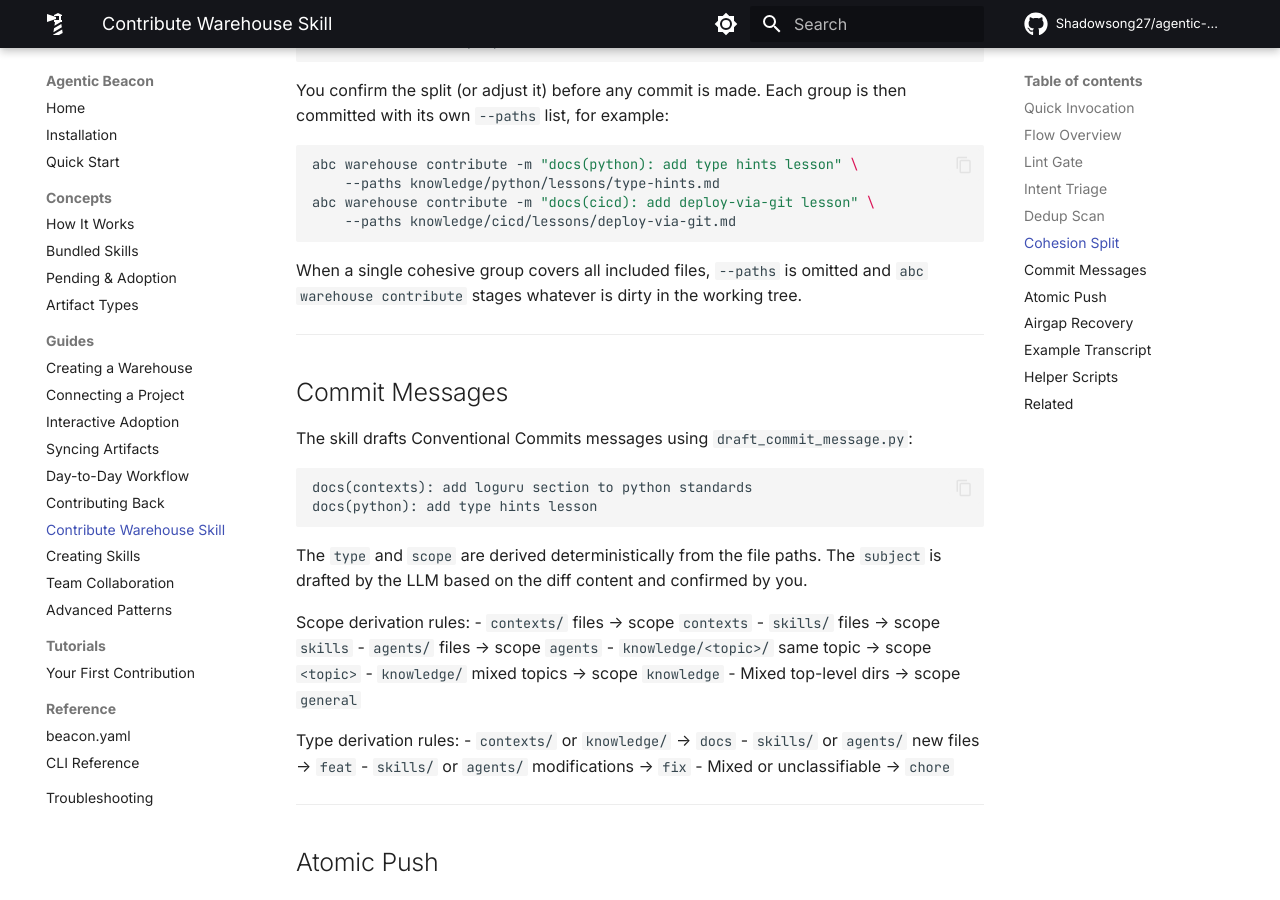
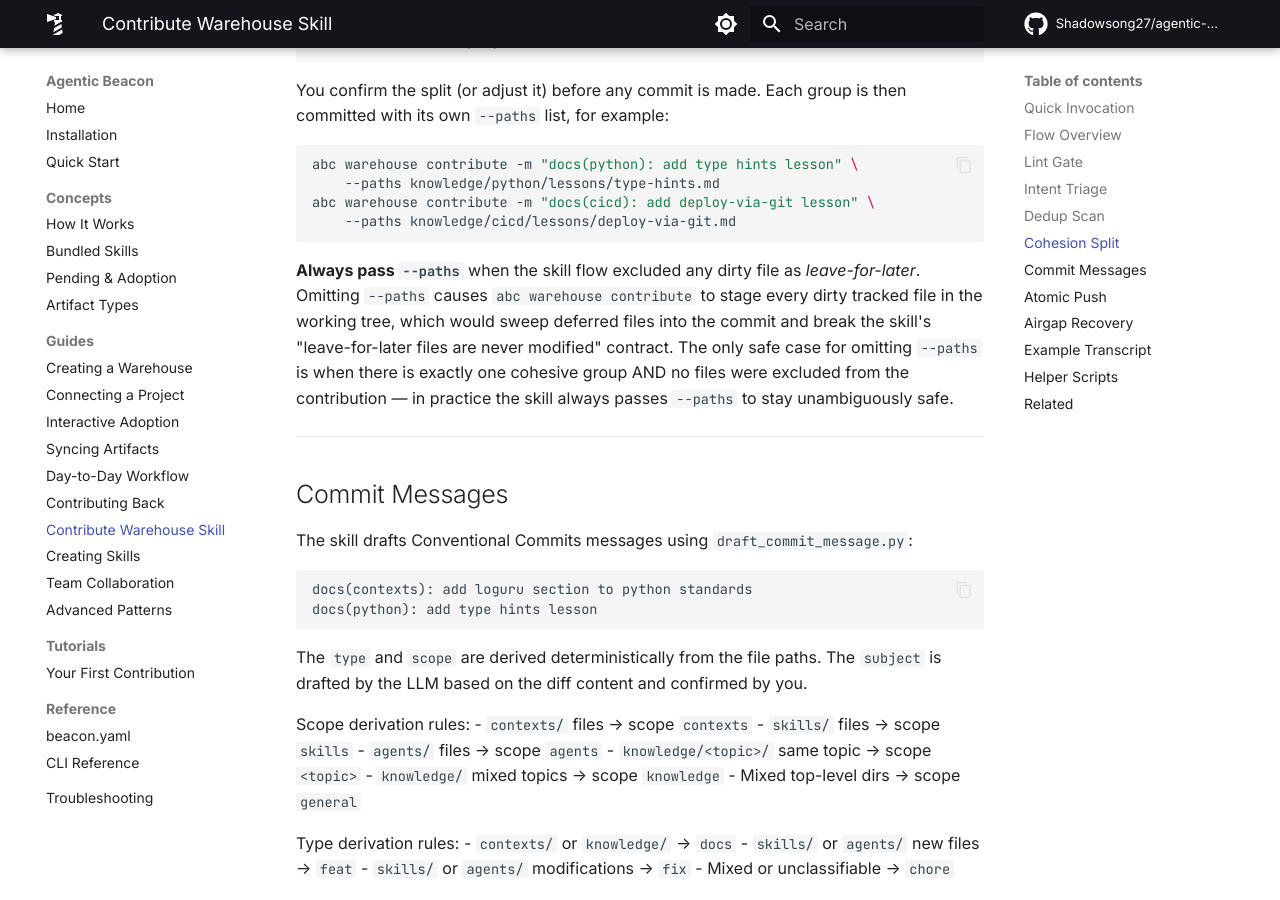
Before and after one commit to Shadowsong27/agentic-beacon, an MkDocs documentation site: the page built from site-docs/guides/contribute-warehouse.md, in a window 1280 px wide and 900 px high, scrolled down 2902 px. Built offline with MkDocs 1.6.1 and Material for MkDocs 9.7.7, drawn with Linux system fonts in a browser that asks for light colours; comment, search, counter and statistics services are not loaded.

Commit message:
docs(contribute-warehouse): always require --paths to preserve leave-for-later contract
site-docs previously suggested omitting --paths for single-cohesion commits.
That's unsafe: omitting --paths makes `abc warehouse contribute` stage every
dirty tracked file, including ones the user marked leave-for-later. The skill
flow always passes --paths; the docs now match.

Addresses opencode-review round 3 finding M3-2.

Co-Authored-By: Claude Opus 4.7 <noreply@anthropic.com>

````diff
--- a/site-docs/guides/contribute-warehouse.md
+++ b/site-docs/guides/contribute-warehouse.md
@@ -129,8 +129,14 @@ abc warehouse contribute -m "docs(cicd): add deploy-via-git lesson" \
     --paths knowledge/cicd/lessons/deploy-via-git.md
 ```
 
-When a single cohesive group covers all included files, `--paths` is omitted and
-`abc warehouse contribute` stages whatever is dirty in the working tree.
+**Always pass `--paths`** when the skill flow excluded any dirty file as
+*leave-for-later*. Omitting `--paths` causes `abc warehouse contribute` to
+stage every dirty tracked file in the working tree, which would sweep
+deferred files into the commit and break the skill's "leave-for-later files
+are never modified" contract. The only safe case for omitting `--paths` is
+when there is exactly one cohesive group AND no files were excluded from
+the contribution — in practice the skill always passes `--paths` to stay
+unambiguously safe.
 
 ---
 
````
Also changed, not shown: site-docs/concepts/bundled-skills.md (+1 -1 lines).
